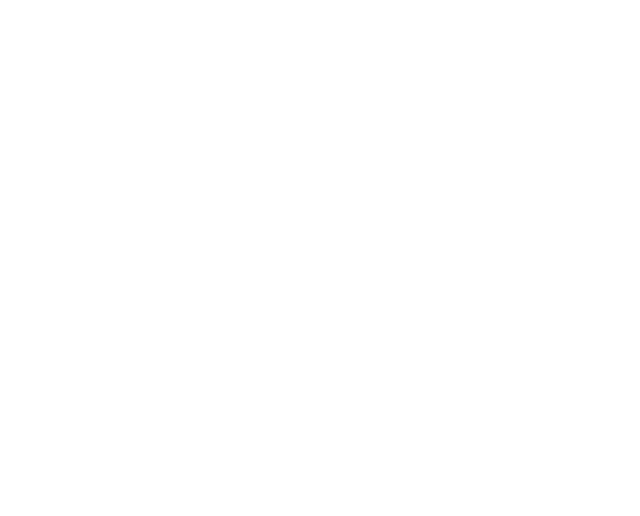
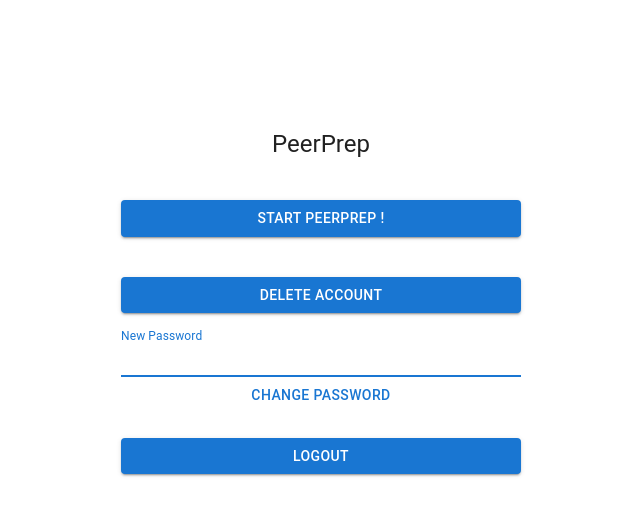
Before and after one commit to CS3219-AY2223S1/cs3219-project-ay2223s1-g51, a React (Create React App) app in the folder frontend/: page /home in a window 1280 px wide. Before the commit this address had no page. Shown: the top 516 px of the page, without its empty margins (319-959 px from the left). Built offline with nearby package versions, Linux system fonts and the light colour scheme.

Commit message:
Added HomePage

```diff
--- a/frontend/src/App.js
+++ b/frontend/src/App.js
@@ -2,6 +2,7 @@ import {BrowserRouter as Router, Routes, Route, Navigate} from "react-router-dom
 import SignupPage from './components/SignupPage';
 import Login from './components/Login';
 import {Box} from "@mui/material";
+import HomePage from "./components/HomePage";
 
 function App() {
     return (
@@ -12,7 +13,7 @@ function App() {
                         <Route exact path="/" element={<Navigate replace to="/login" />}></Route>
                         <Route path="/login" element={<Login/>}/>
                         <Route path="/signup" element={<SignupPage/>}/>
-                        {/* <Route path="/home" element={<Home/>}/> */}
+                        <Route path="/home" element={<HomePage/>}/>
                     </Routes>
                 </Router>
             </Box>
--- /dev/null
+++ b/frontend/src/components/HomePage.js
@@ -0,0 +1,160 @@
+import {
+    Box,
+    Button,
+    Container,
+    CssBaseline,
+    Dialog,
+    DialogActions,
+    DialogContent,
+    DialogContentText,
+    DialogTitle,
+    Grid,
+    Link,
+    TextField,
+    Typography,
+} from "@mui/material";
+import axios from "axios";
+import { URL_USER_DELETE_SVC, URL_USER_EDITPASSWORD_SVC } from "../configs";
+import { STATUS_CODE_DATABASE_ERROR, STATUS_CODE_SUCCESS } from "../constants";
+import { useState } from "react";
+import { createTheme, ThemeProvider } from "@mui/material/styles"
+
+const themeLight = createTheme({
+	palette: {
+	    background: {
+	    	default: "#ffffff"
+    	}
+    }
+});
+
+function HomePage() {
+    const [isDialogOpen, setIsDialogOpen] = useState(false);
+    const [dialogTitle, setDialogTitle] = useState("");
+    const [dialogMsg, setDialogMsg] = useState("");
+    const [isDelete, setIsDelete] = useState(false);
+    const [changedPassword, setChangedPassword] = useState("");
+
+    //hardcoded for now, need to change to dynamic later
+    const handleDelete = async () => {
+        const res = await axios.delete(URL_USER_DELETE_SVC + "yuqitan").catch((err) => {
+            if (err.response.status === STATUS_CODE_DATABASE_ERROR) {
+                setErrorDialog("Server error, Please try again later.");
+            } else {
+                setErrorDialog("Please try again later.");
+            }
+        });
+
+        if (res && res.status === STATUS_CODE_SUCCESS) {
+            setSuccessDialog("Account successfully deleted");
+            setIsDelete(true);
+        }
+    };
+
+    //hardcoded for now, need to change to dynamic later
+    const handleChangePassword = async () => {
+        const res = await axios
+            .put(URL_USER_EDITPASSWORD_SVC, {
+                username: "yuqitan",
+                password: changedPassword,
+            })
+            .catch((err) => {
+                if (err.response.status === STATUS_CODE_DATABASE_ERROR) {
+                    setErrorDialog("Server error, Please try again later.");
+                } else {
+                    setErrorDialog("Please try again later.");
+                }
+            });
+
+        if (res && res.status === STATUS_CODE_SUCCESS) {
+            setSuccessDialog("Password successfully changed");
+        }
+    };
+
+    const setErrorDialog = (msg) => {
+        setIsDialogOpen(true);
+        setDialogTitle("Error");
+        setDialogMsg(msg);
+    };
+
+    const setSuccessDialog = (msg) => {
+        setIsDialogOpen(true);
+        setDialogTitle("Success");
+        setDialogMsg(msg);
+    };
+
+    const openPeerPrepRoomHandler = () => {
+        window.location.href = 'http://localhost:8001/index.html'
+    }
+
+    return (
+        <div>
+    		<ThemeProvider theme={themeLight}>
+                <Container component="main" maxWidth="xs">
+                    <CssBaseline />
+                    <Box
+                    sx={{
+                        marginTop: 8,
+                        display: "flex",
+                        flexDirection: "column",
+                        alignItems: "center",
+                    }}
+                    >
+                    <Typography component="h1" variant="h5">
+                        PeerPrep
+                    </Typography>
+                    <Box
+                        component="form"
+                        // onSubmit={handleLogin}
+                        noValidate
+                        sx={{
+                            marginTop: 2,
+                            display: "flex",
+                            flexDirection: "column",
+                            alignItems: "center",
+                        }}
+                    >
+                        <Button
+                            fullWidth
+                            variant="contained"
+                            sx={{ mt: 3, mb: 2 }}
+                            onClick={openPeerPrepRoomHandler}
+                        >
+                            Start PeerPrep !
+                        </Button>
+                        <Button
+                            fullWidth
+                            variant="contained"
+                            sx={{ mt: 3, mb: 2 }}
+                            onClick={handleDelete}
+                            href="/login"
+                        >
+                            Delete Account
+                        </Button>
+                        <TextField
+                            fullWidth
+                            autoFocus
+                            label="New Password"
+                            variant="standard"
+                            type="password"
+                            value={changedPassword}
+                            onChange={(e) => setChangedPassword(e.target.value)}
+                        />
+                        <Button onClick={handleChangePassword}>Change Password</Button>
+                        <Button
+                            fullWidth
+                            variant="contained"
+                            sx={{ mt: 3, mb: 2 }}
+                            href="/login"
+                        >
+                            Logout
+                        </Button>
+                        <div style={{width:"400px"}}></div>
+                    </Box>
+                    </Box>
+                </Container>
+            </ThemeProvider>
+        </div>
+    );
+}
+
+export default HomePage;
--- a/frontend/src/configs.js
+++ b/frontend/src/configs.js
@@ -1,5 +1,7 @@
-const URI_USER_SVC = process.env.URI_USER_SVC || 'http://localhost:8000'
+const URI_USER_SVC = process.env.URI_USER_SVC || "http://localhost:8000";
 
-const PREFIX_USER_SVC = '/api/user'
+const PREFIX_USER_SVC = "/api/user";
 
-export const URL_USER_SVC = URI_USER_SVC + PREFIX_USER_SVC
+export const URL_USER_SVC = URI_USER_SVC + PREFIX_USER_SVC;
+export const URL_USER_DELETE_SVC = URL_USER_SVC + "/:";
+export const URL_USER_EDITPASSWORD_SVC = URL_USER_SVC + "/editpassword";
--- a/frontend/src/constants.js
+++ b/frontend/src/constants.js
@@ -1,2 +1,5 @@
-export const STATUS_CODE_CREATED = 201
-export const STATUS_CODE_CONFLICT = 409
+export const STATUS_CODE_SUCCESS = 201;
+export const STATUS_CODE_CREATED = 201;
+export const STATUS_CODE_CONFLICT = 409;
+export const STATUS_CODE_FAIL = 400;
+export const STATUS_CODE_DATABASE_ERROR = 500;
```
Also changed, not shown: 1 other file (tests, documents, lock files or other folders).
